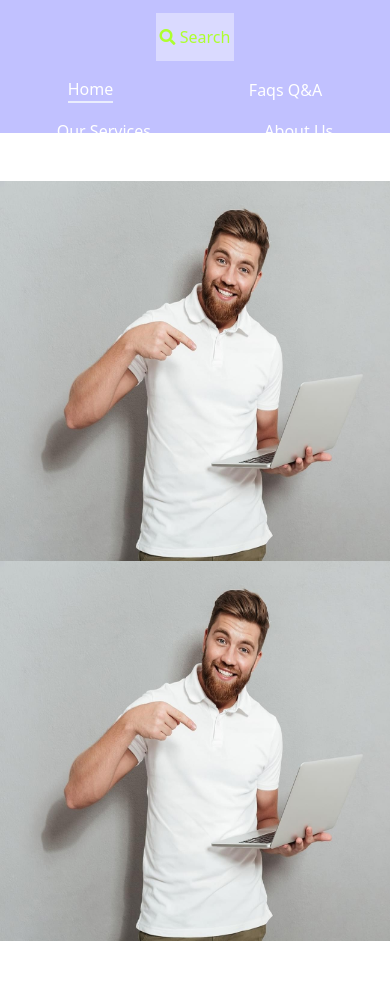
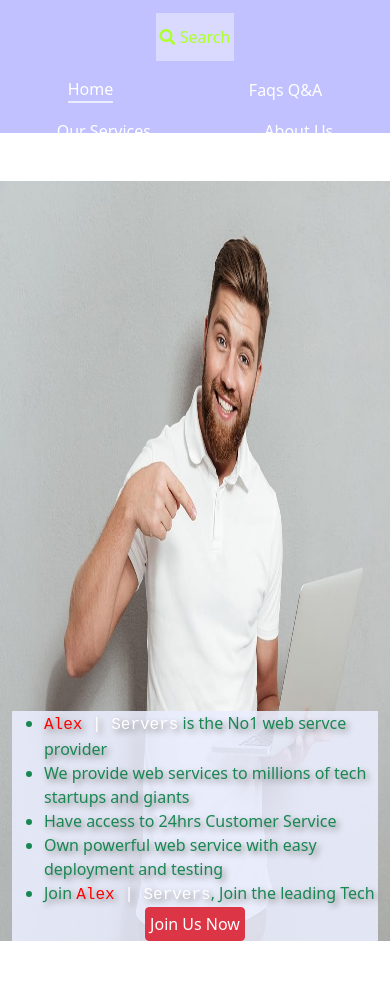
Before and after one commit to AlexChika/web-server, a plain HTML site: page index.html in a window 390 px wide. Shown: the part 91-1077 px from the top of the page. Drawn offline with nearby package versions, Linux system fonts and the light colour scheme; a web font is replaced by a local one.

Commit message:
making changes to responsiveness

```diff
--- a/index.html
+++ b/index.html
@@ -89,7 +89,18 @@
     <!--  section one -->
   <div class="container-fluid mt-5">
       <div class="row first ">
-      <div class="first-bg col-12 col-sm-7"></div>
+      <div class="first-bg col-12 col-sm-7  d-flex flex-column justify-content-end ">
+        <div class=" main-transparent">
+          <ul class=" text-success pb-0 mb-0">
+            <li><span class="text-white"><span>Alex</span> | Servers</span> is the No1 web servce provider</li>
+            <li>We provide web services to millions of tech startups and giants</li>
+            <li>Have access to 24hrs  Customer Service</li>
+            <li>Own powerful web service with easy deployment and testing</li>
+            <li>Join <span class="text-white"><span>Alex</span> | Servers</span>, Join the leading Tech </li>
+          </ul>
+           <div class="text-center"> <button class="btn btn-danger text-center p-1">Join Us Now</button></div>
+        </div>
+      </div>
       <div
         class="
           bg-white
--- a/web.css
+++ b/web.css
@@ -102,7 +102,8 @@ nav .nav-display {
 .nav-socials h4 {
   animation: hideNav 6s linear;
 }
-.nav-socials h4 span {
+.nav-socials h4 span,
+li span {
   color: red;
   font-family: "Courier New", Courier, monospace;
 }
@@ -164,9 +165,9 @@ nav .nav-display {
   }
 }
 @media (max-width: 650px) {
-  .first-bg {
+  /* .first-bg {
     background-size: cover;
-  }
+  } */
   .card {
     width: 100% !important;
   }
@@ -199,14 +200,14 @@ nav .nav-display {
 }
 .main-transparent {
   background-color: rgba(234, 237, 253, 0.888);
-  text-shadow: 2px 2px 2px grey;
+  text-shadow: 3px 3px 6px grey;
 }
 .first {
   background-color: #e5e5e5;
 }
 .first-bg {
   background: url(img/bg1.jpg);
-  background-size: contain;
+  background-size: cover;
   background-repeat: round;
   min-height: 90vh;
 }
```
